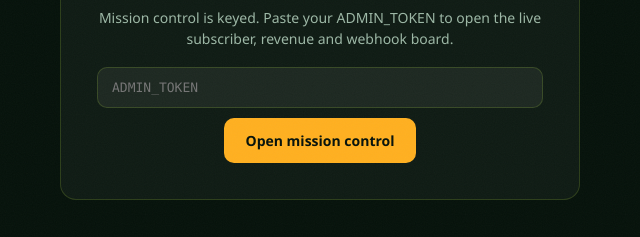
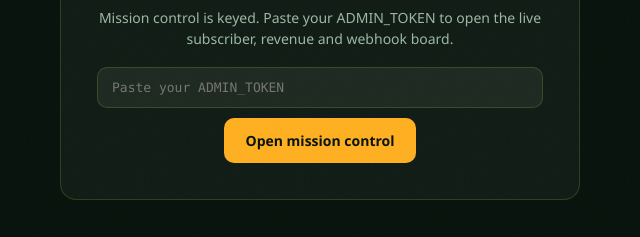
Before and after one commit to Onyifx/opportunity-radar-site, a plain HTML site: page admin.html in a window 1280 px wide. Shown: the part 140-377 px from the top of the page, 320-960 px from the left. Drawn offline with Linux system fonts and the light colour scheme.

Commit message:
Update admin.html

```diff
--- a/admin.html
+++ b/admin.html
@@ -194,7 +194,7 @@ main::before{content:"";position:fixed;inset:0;z-index:-1;background:radial-grad
 <div class="gate" id="gate">
   <h1>Owner access</h1>
   <p>Mission control is keyed. Paste your ADMIN_TOKEN to open the live subscriber, revenue and webhook board.</p>
-  <input id="keyInput" type="password" placeholder="ADMIN_TOKEN" aria-label="Admin token">
+  <input id="keyInput" type="password" placeholder="Paste your ADMIN_TOKEN" aria-label="Admin token">
   <button id="keyBtn">Open mission control</button>
   <p class="err" id="gateErr" hidden>That key was rejected, or the API is unreachable. Check the ADMIN_TOKEN secret and your connection.</p>
 </div>
```
